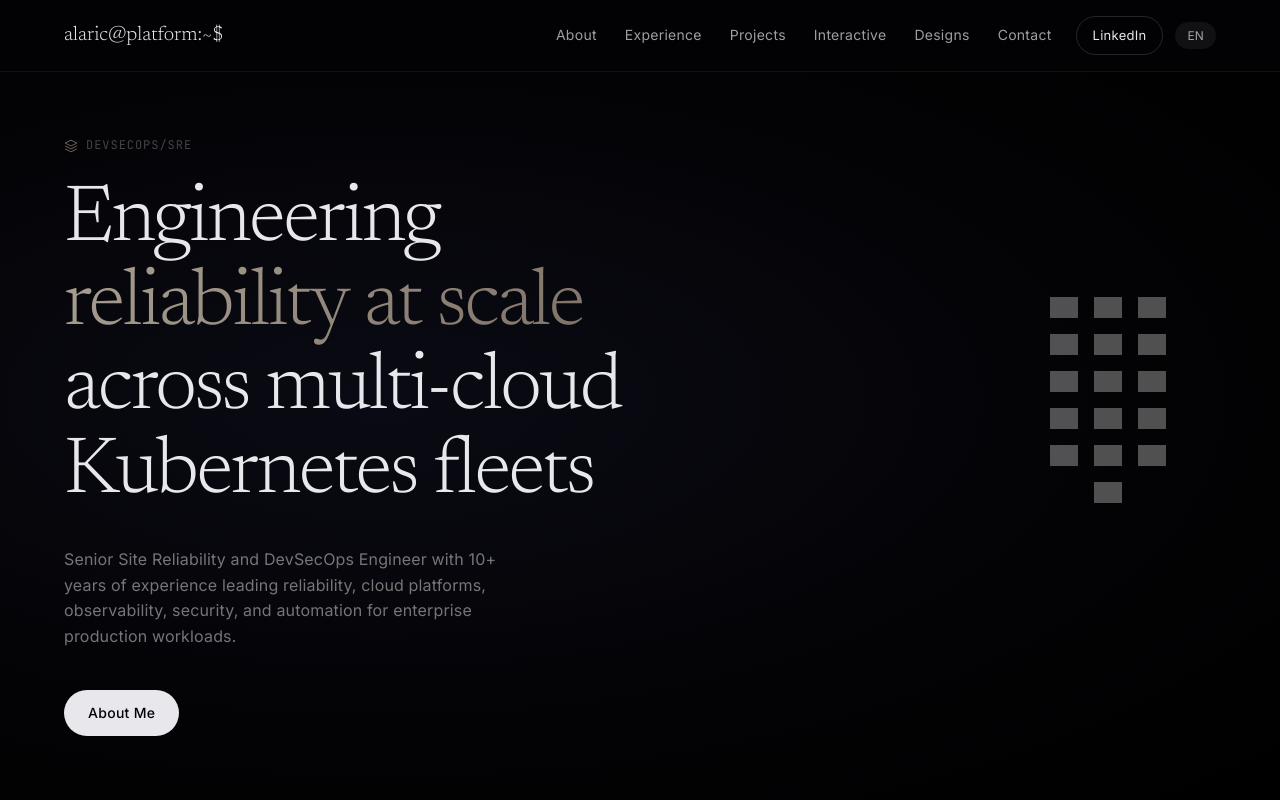
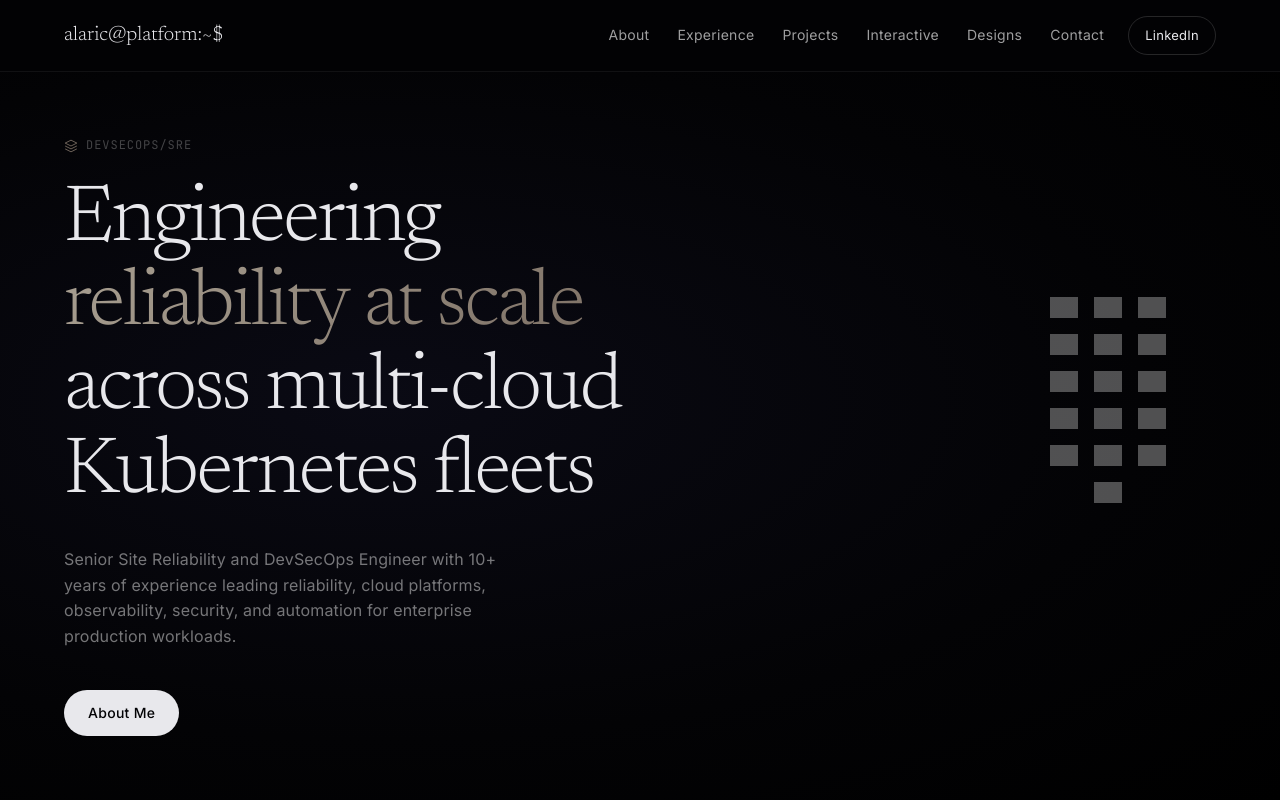
Before and after one commit to acaacx/profile, a React (Vite) app: page / in a window 1280 px wide. Shown: the top 800 px of the page. Built offline with nearby package versions, Linux system fonts and the light colour scheme; grey boxes are pictures that could not be loaded.

Commit message:
fix: simplify portfolio navigation

```diff
--- a/src/components/Footer.tsx
+++ b/src/components/Footer.tsx
@@ -1,5 +1,3 @@
-import { Link } from 'react-router';
-
 export default function Footer() {
   return (
     <footer
@@ -8,25 +6,14 @@ export default function Footer() {
     >
       <div className="max-w-[1000px] mx-auto px-6 py-12">
         {/* Row 1 */}
-        <div className="flex flex-col md:flex-row items-start md:items-center justify-between gap-6 mb-8">
+        <div className="mb-8">
           <div>
             <p className="font-display text-[16px] text-[#E8E8EC]">
               Alaric Acaac
             </p>
-            <p className="text-[12px] text-secondary mt-1">
+            <p className="text-[12px] mt-1" style={{ color: 'rgba(255,255,255,0.48)' }}>
               DevSecOps/SRE
             </p>
-          </div>
-          <div className="flex items-center gap-6">
-            {['About', 'Experience', 'Projects', 'Contact'].map((link) => (
-              <Link
-                key={link}
-                to={`/#${link.toLowerCase()}`}
-                className="nav-link text-[14px]"
-              >
-                {link}
-              </Link>
-            ))}
           </div>
         </div>
 
@@ -35,9 +22,10 @@ export default function Footer() {
           <div className="flex items-center gap-4">
             <a
               href="https://www.linkedin.com/in/acaacx/"
+              aria-label="LinkedIn"
               target="_blank"
               rel="noopener noreferrer"
-              className="transition-opacity duration-300 hover:opacity-100"
+              className="rounded-sm transition-opacity duration-300 hover:opacity-100 focus-visible:outline-none focus-visible:ring-2 focus-visible:ring-[#a89f91]"
               style={{ opacity: 0.5 }}
             >
               <svg width="18" height="18" viewBox="0 0 24 24" fill="currentColor" className="text-[#E8E8EC]">
@@ -46,9 +34,10 @@ export default function Footer() {
             </a>
             <a
               href="https://github.com/acaacx"
+              aria-label="GitHub"
               target="_blank"
               rel="noopener noreferrer"
-              className="transition-opacity duration-300 hover:opacity-100"
+              className="rounded-sm transition-opacity duration-300 hover:opacity-100 focus-visible:outline-none focus-visible:ring-2 focus-visible:ring-[#a89f91]"
               style={{ opacity: 0.5 }}
             >
               <svg width="18" height="18" viewBox="0 0 24 24" fill="currentColor" className="text-[#E8E8EC]">
--- a/src/components/Navigation.tsx
+++ b/src/components/Navigation.tsx
@@ -114,6 +114,7 @@ export default function Navigation() {
       <div className="w-full max-w-[1200px] mx-auto px-6 flex items-center justify-between gap-6">
         <a
           href="/"
+          aria-label="Alaric Acaac — DevSecOps/SRE"
           className="font-display text-[20px] text-[#E8E8EC] tracking-normal rounded-sm focus-visible:outline-none focus-visible:ring-2 focus-visible:ring-[#a89f91]"
           onClick={(event) => {
             if (!isUnmodifiedPrimaryClick(event)) return;
@@ -141,7 +142,7 @@ export default function Navigation() {
           {renderLinks()}
         </div>
 
-        <div className="hidden lg:flex items-center gap-3">
+        <div className="hidden lg:flex items-center">
           <a
             href="https://www.linkedin.com/in/acaacx/"
             target="_blank"
@@ -150,15 +151,6 @@ export default function Navigation() {
           >
             LinkedIn
           </a>
-          <span
-            className="px-3 py-1 text-[12px] rounded-full"
-            style={{
-              background: 'rgba(255,255,255,0.06)',
-              color: 'rgba(255,255,255,0.62)',
-            }}
-          >
-            EN
-          </span>
         </div>
 
         <button
```
Also changed, not shown: 3 other files (tests, documents, lock files or other folders).
